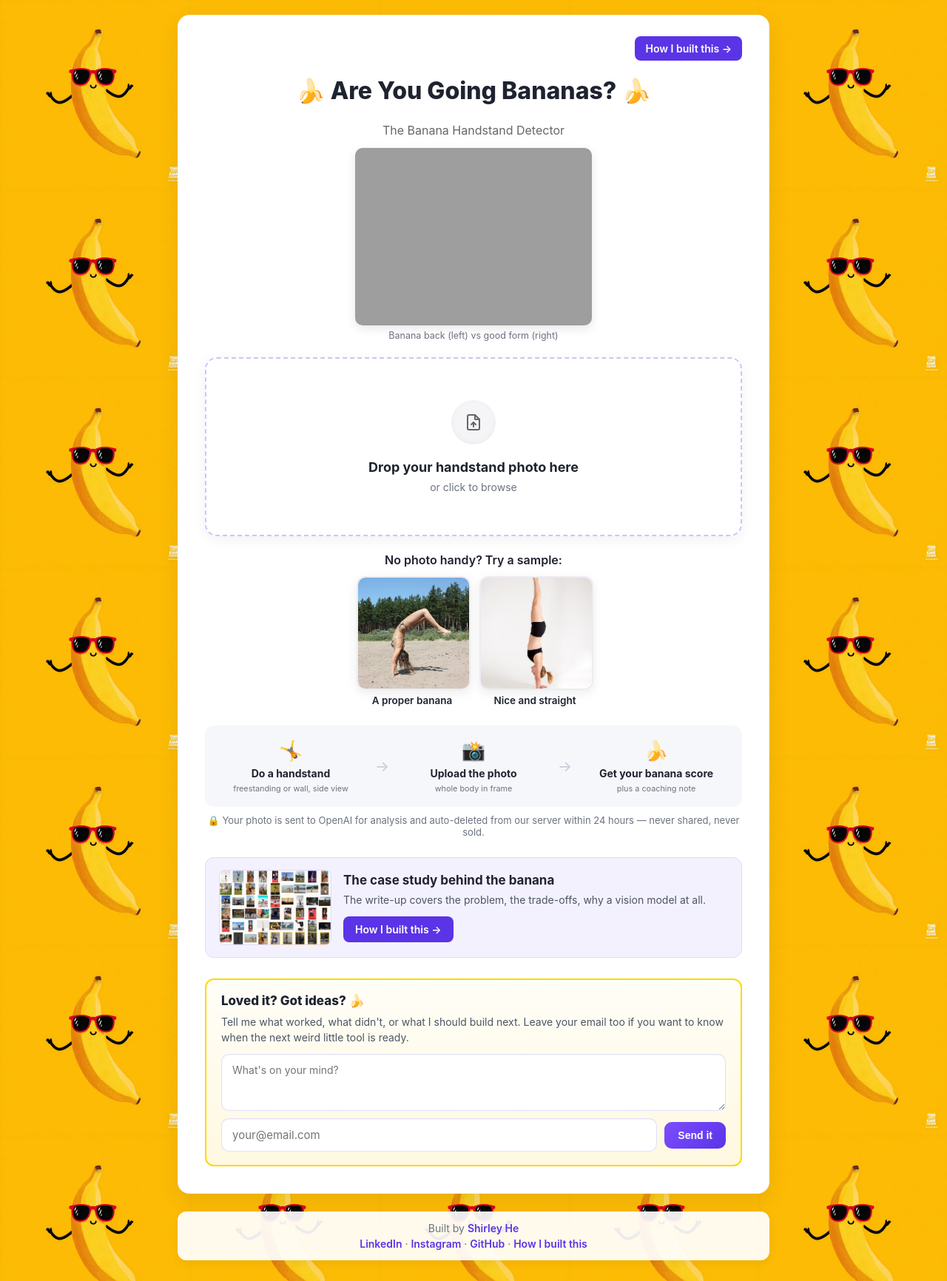
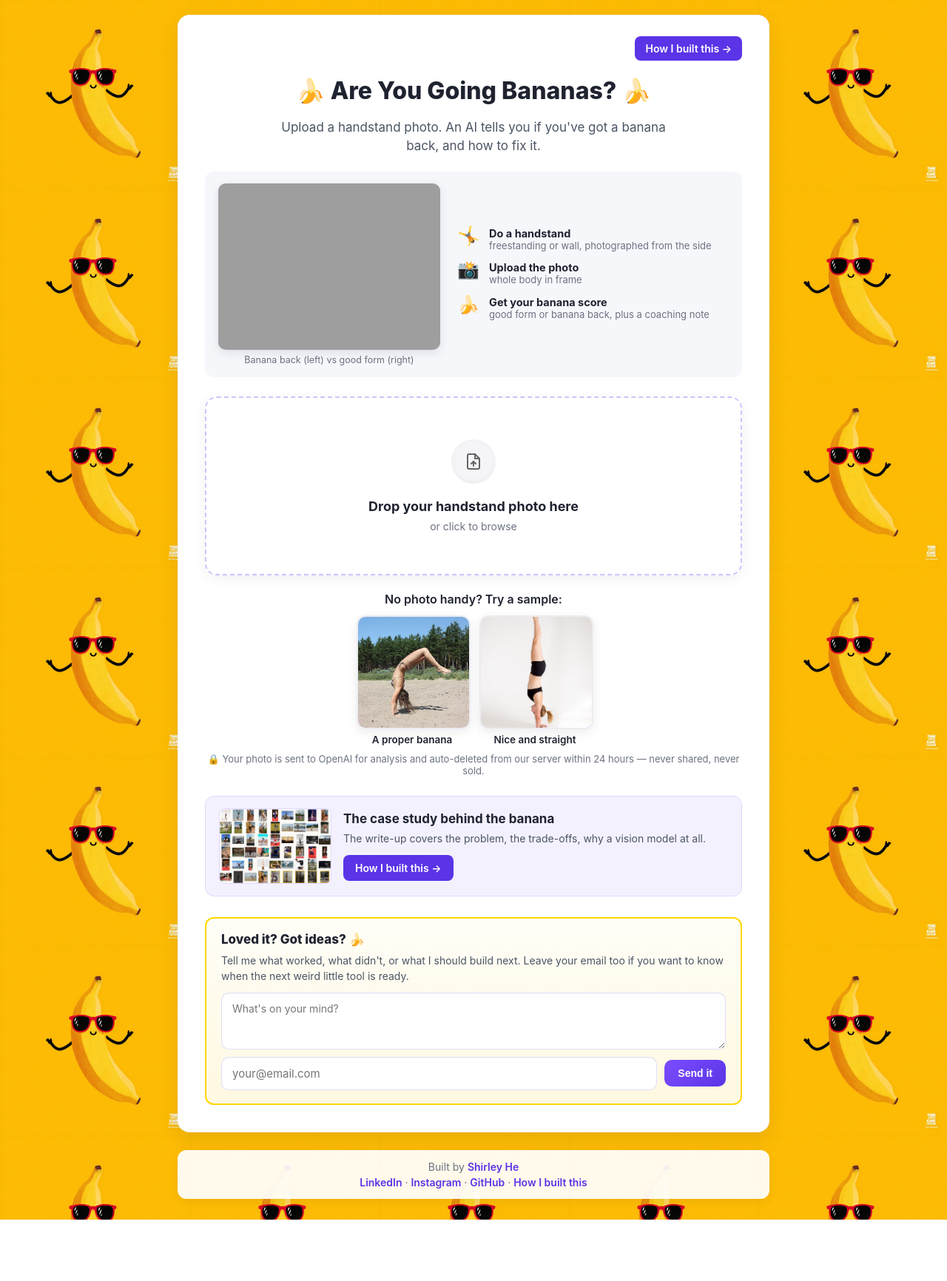
Before and after one commit to shhirl/fixmybanana, a Flask app: page / in a window 1280 px wide. Shown: the whole page at 74% size. After the commit the page ends 1649 px from the top, so only its background shows below. Run offline with Flask 3, Linux system fonts and the light colour scheme; grey boxes are pictures that could not be loaded.

Commit message:
Home page: tagline + explainer row (image and steps) above the upload box
Mockup D. The subtitle becomes a one-line description; the cross/tick image and
the three steps sit together in one row directly above the upload box, so a
visitor learns the term and the flow before the call to action.

Co-Authored-By: Claude Fable 5.1 <noreply@anthropic.com>

```diff
--- a/templates/base.html
+++ b/templates/base.html
@@ -315,12 +315,15 @@
         .photo-credit a { color: #6b7280; }
         .case-card { display: grid; grid-template-columns: 150px 1fr; gap: 18px; align-items: center; margin: 26px 0 0; padding: 16px 18px; background: #f4f1ff; border: 1px solid #e0d9ff; border-radius: 12px; text-align: left; }
         .case-thumb img { width: 150px; border-radius: 8px; display: block; border: 1px solid #e0d9ff; }
-        .steps { display: flex; align-items: center; justify-content: center; gap: 10px; margin: 26px 0 6px; padding: 16px 12px; background: #f6f7fb; border-radius: 12px; }
-        .step { flex: 1; text-align: center; font-size: 13px; color: #6b7280; line-height: 1.35; }
-        .step span { display: block; font-size: 26px; margin-bottom: 4px; }
-        .step b { display: block; color: #1f2330; font-size: 14px; margin-bottom: 2px; }
-        .arrow { color: #c7c9d6; font-size: 20px; }
-        @media (max-width: 560px) { .steps { flex-direction: column; } .arrow { transform: rotate(90deg); } }
+        .tagline { text-align: center; color: #4b5563; font-size: 17px; max-width: 520px; margin: -6px auto 22px; line-height: 1.45; }
+        .explainer { display: grid; grid-template-columns: 300px 1fr; gap: 22px; align-items: center; margin: 0 0 26px; padding: 16px 18px; background: #f6f7fb; border-radius: 12px; }
+        .explainer .example { margin: 0; max-width: none; }
+        .steps-v { list-style: none; margin: 0; padding: 0; display: flex; flex-direction: column; gap: 12px; }
+        .steps-v li { display: flex; gap: 12px; align-items: flex-start; }
+        .steps-v span { font-size: 24px; line-height: 1; width: 32px; text-align: center; flex: none; }
+        .steps-v b { display: block; color: #1f2330; font-size: 14.5px; }
+        .steps-v small { display: block; color: #6b7280; font-size: 13px; line-height: 1.35; }
+        @media (max-width: 600px) { .explainer { grid-template-columns: 1fr; } }
         .case-card h3 { margin: 0 0 6px; font-size: 17px; color: #1f2330; }
         .case-card p { margin: 0 0 12px; font-size: 14px; color: #4b5563; line-height: 1.5; }
         .case-btn { display: inline-block; background: #5a34e6; color: #fff; text-decoration: none; font-weight: 600; font-size: 14px; padding: 9px 16px; border-radius: 8px; }
--- a/templates/index.html
+++ b/templates/index.html
@@ -7,13 +7,18 @@
 </div>
 {% endif %}
 <h1>🍌 Are You Going Bananas? 🍌</h1>
-<p style="text-align: center; color: #666; margin-bottom: 14px;">
-    The Banana Handstand Detector
-</p>
-<figure class="example">
-    <img src="{{ url_for('static', filename='handstand_demo.jpg') }}" alt="Two cartoon handstands: an arched banana back marked with a cross, a straight one marked with a tick">
-    <figcaption>Banana back (left) vs good form (right)</figcaption>
-</figure>
+<p class="tagline">Upload a handstand photo. An AI tells you if you've got a banana back, and how to fix it.</p>
+<section class="explainer" aria-label="How it works">
+    <figure class="example">
+        <img src="{{ url_for('static', filename='handstand_demo.jpg') }}" alt="Two cartoon handstands: an arched banana back marked with a cross, a straight one marked with a tick">
+        <figcaption>Banana back (left) vs good form (right)</figcaption>
+    </figure>
+    <ol class="steps-v">
+        <li><span aria-hidden="true">🤸</span><div><b>Do a handstand</b><small>freestanding or wall, photographed from the side</small></div></li>
+        <li><span aria-hidden="true">📸</span><div><b>Upload the photo</b><small>whole body in frame</small></div></li>
+        <li><span aria-hidden="true">🍌</span><div><b>Get your banana score</b><small>good form or banana back, plus a coaching note</small></div></li>
+    </ol>
+</section>
 
 <form action="/upload" method="post" enctype="multipart/form-data" id="uploadForm">
     <div class="upload-container">
@@ -52,14 +57,6 @@
     </div>
 </div>
 {% endif %}
-
-<section class="steps" aria-label="How it works">
-    <div class="step"><span>🤸</span><b>Do a handstand</b><small>freestanding or wall, side view</small></div>
-    <div class="arrow" aria-hidden="true">→</div>
-    <div class="step"><span>📸</span><b>Upload the photo</b><small>whole body in frame</small></div>
-    <div class="arrow" aria-hidden="true">→</div>
-    <div class="step"><span>🍌</span><b>Get your banana score</b><small>plus a coaching note</small></div>
-</section>
 
 <p class="privacy-note">🔒 Your photo is sent to OpenAI for analysis and auto-deleted from our server within 24 hours — never shared, never sold.</p>
 
```
